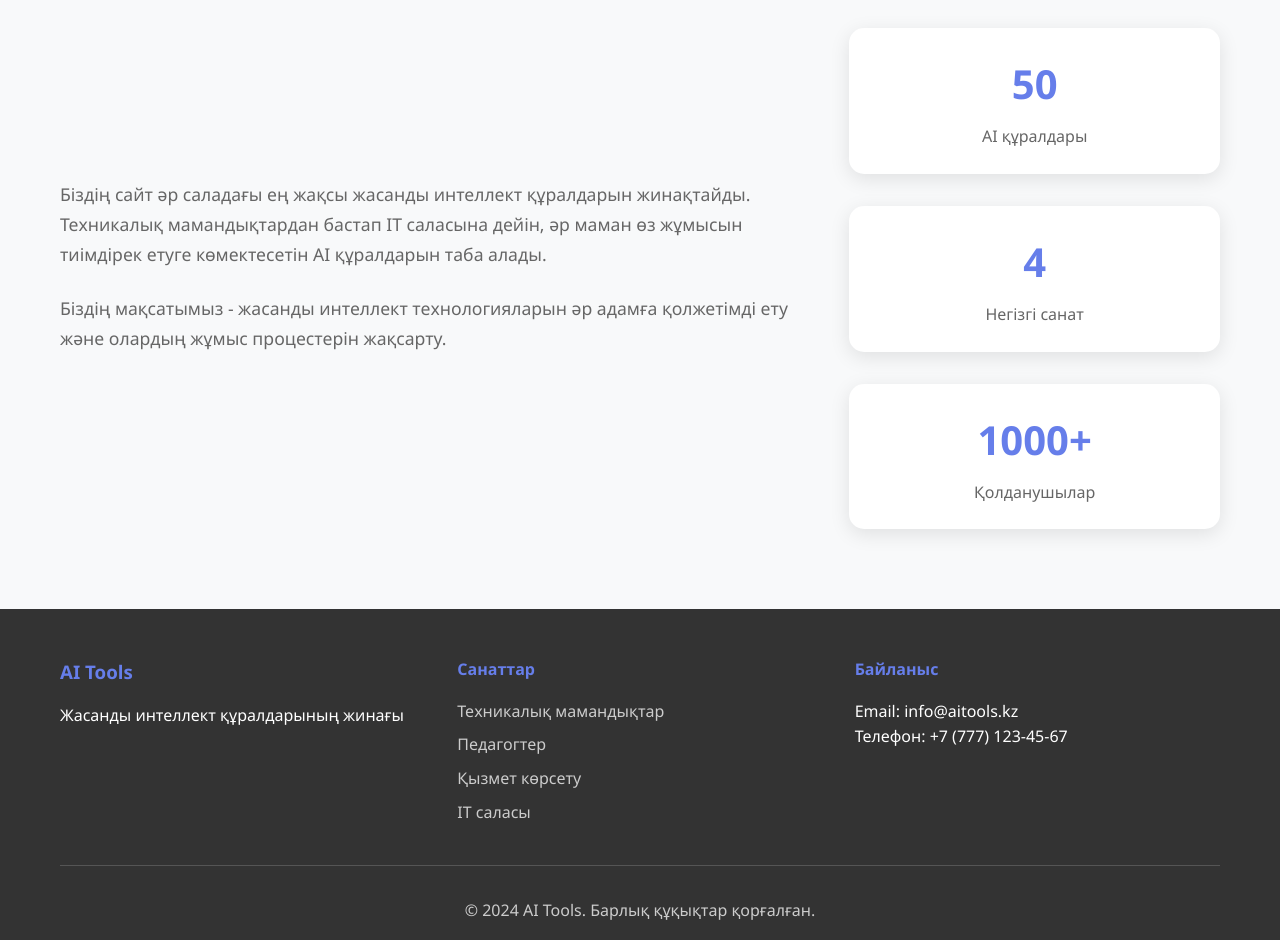
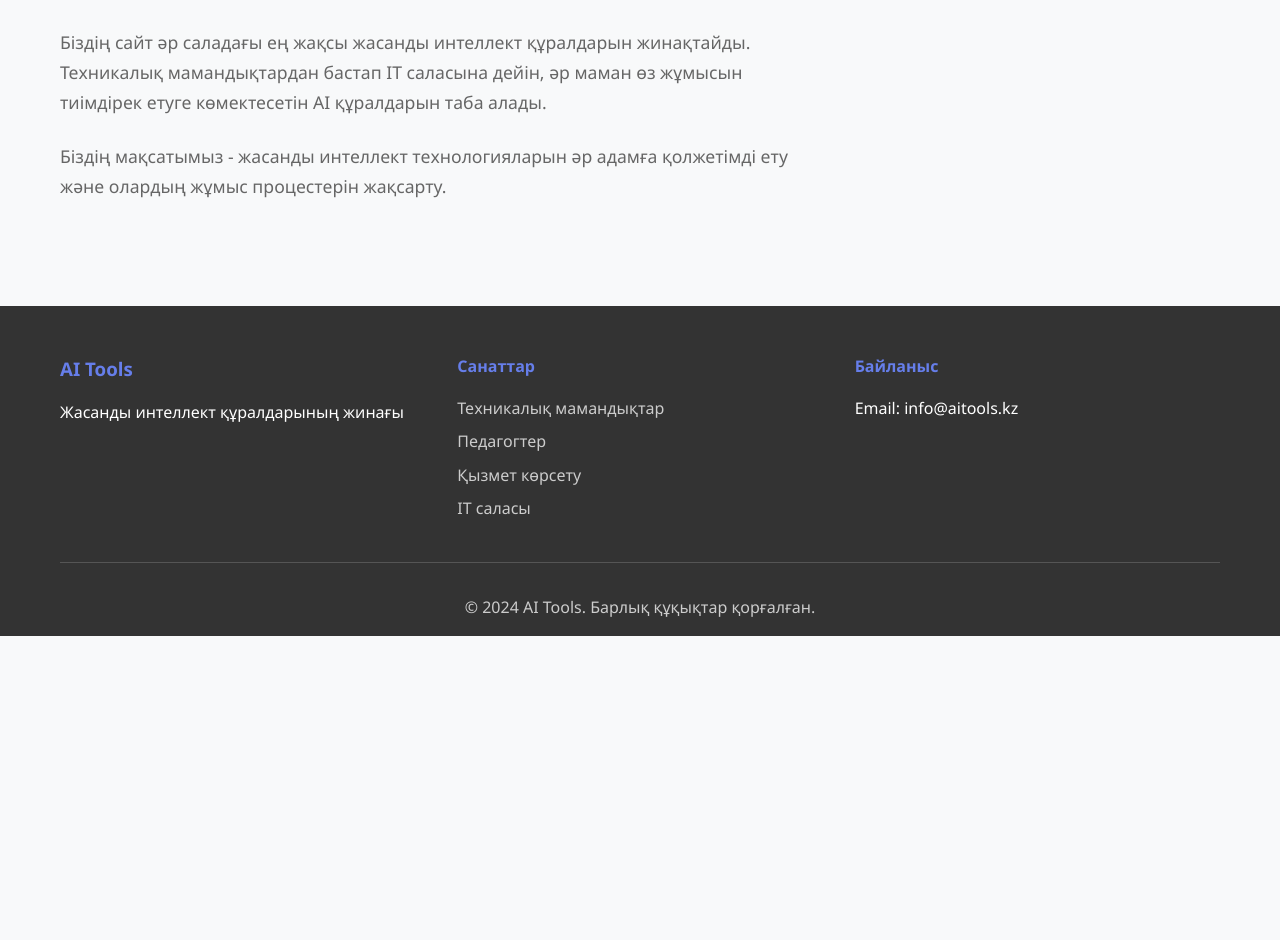
Before and after one commit to Dauletbekbegen/itcollege, a plain HTML site: page index.html in a window 1280 px wide. Shown: the part 1640-2580 px from the top of the page. After the commit the page ends 2276 px from the top, so only its background shows below. Drawn offline with Linux system fonts and the light colour scheme.

Commit message:
index.html

```diff
--- a/index.html
+++ b/index.html
@@ -44,7 +44,6 @@
                 <p class="hero-subtitle">Әр саладағы ең жақсы AI құралдарын табыңыз</p>
                 <div class="hero-buttons">
                     <a href="#categories" class="btn btn-primary">Санаттарды көру</a>
-                    <a href="#about" class="btn btn-secondary">Туралы</a>
                 </div>
             </div>
         </section>
@@ -88,21 +87,7 @@
                     <div class="about-text">
                         <p>Біздің сайт әр саладағы ең жақсы жасанды интеллект құралдарын жинақтайды. Техникалық мамандықтардан бастап IT саласына дейін, әр маман өз жұмысын тиімдірек етуге көмектесетін AI құралдарын таба алады.</p>
                         <p>Біздің мақсатымыз - жасанды интеллект технологияларын әр адамға қолжетімді ету және олардың жұмыс процестерін жақсарту.</p>
-                    </div>
-                    <div class="about-stats">
-                        <div class="stat">
-                            <h3>50+</h3>
-                            <p>AI құралдары</p>
-                        </div>
-                        <div class="stat">
-                            <h3>4</h3>
-                            <p>Негізгі санат</p>
-                        </div>
-                        <div class="stat">
-                            <h3>1000+</h3>
-                            <p>Қолданушылар</p>
-                        </div>
-                    </div>
+
                 </div>
             </div>
         </section>
@@ -127,7 +112,6 @@
                 <div class="footer-section">
                     <h4>Байланыс</h4>
                     <p>Email: info@aitools.kz</p>
-                    <p>Телефон: +7 (777) 123-45-67</p>
                 </div>
             </div>
             <div class="footer-bottom">
@@ -138,4 +122,5 @@
 
     <script src="script.js"></script>
 </body>
+
 </html>
```
